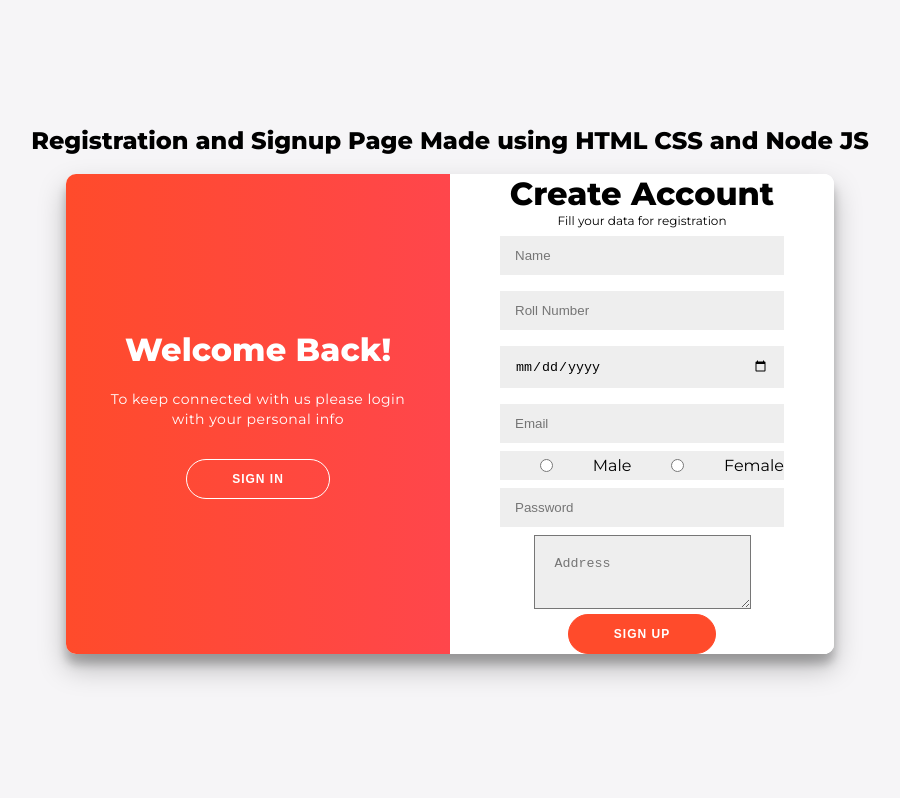
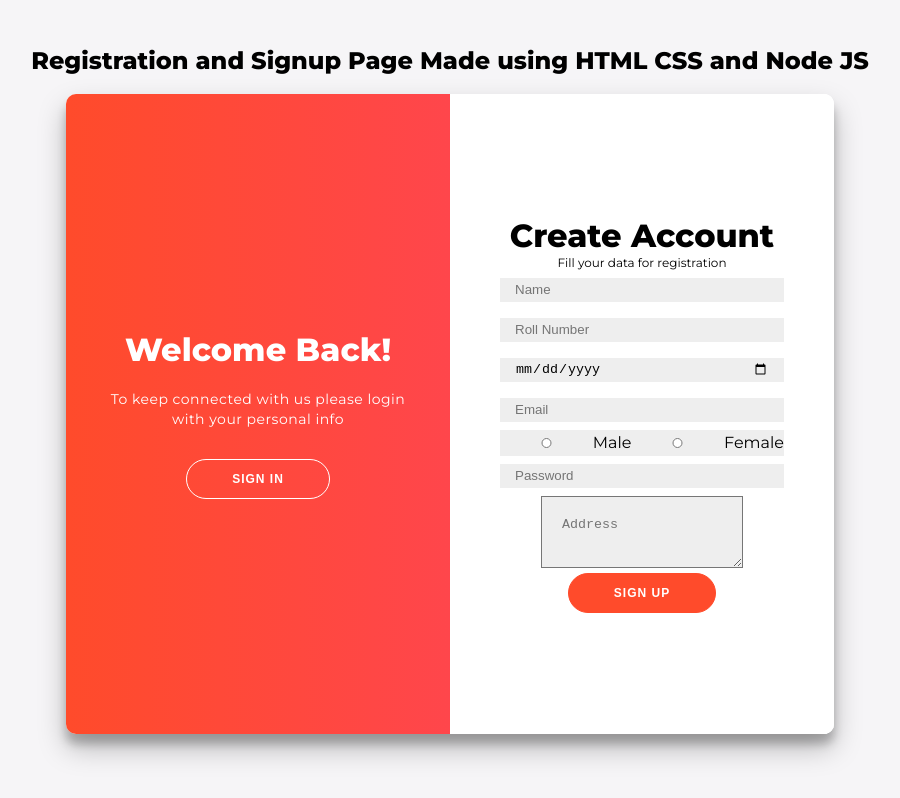
Before and after one commit to darklegend91/Node_Registration_form, a plain HTML site: page index.html in a window 1280 px wide. Both pictures are taken after a click on the button "SIGN UP". Shown: the whole page, without its empty margins (190-1090 px from the left). Drawn offline with Linux system fonts and the light colour scheme.

Commit message:
size changed

```diff
--- a/index.html
+++ b/index.html
@@ -1,44 +1,216 @@
 <!DOCTYPE html>
 <html lang="en">
   <head>
-    <meta charset="UTF-8">
-    <meta name="viewport" content="width=device-width, initial-scale=1.0">
+    <meta charset="UTF-8" />
+    <meta name="viewport" content="width=device-width, initial-scale=1.0" />
     <title>Signup and Signin Page</title>
     <style>
-        @import url('https://fonts.googleapis.com/css?family=Montserrat:400,800');
-        * { box-sizing: border-box; }
-        body { background: #f6f5f7; display: flex; justify-content: center; align-items: center; flex-direction: column; font-family: 'Montserrat', sans-serif; height: 100vh; margin: -20px 0 50px; }
-        h1 { font-weight: bold; margin: 0; }
-        h2 { text-align: center; }
-        p { font-size: 14px; font-weight: 100; line-height: 20px; letter-spacing: 0.5px; margin: 20px 0 30px; }
-        span { font-size: 12px; }
-        a { color: #333; font-size: 14px; text-decoration: none; margin: 15px 0; }
-        button { border-radius: 20px; border: 1px solid #FF4B2B; background-color: #FF4B2B; color: #FFFFFF; font-size: 12px; font-weight: bold; padding: 12px 45px; letter-spacing: 1px; text-transform: uppercase; transition: transform 80ms ease-in; }
-        button:active { transform: scale(0.95); }
-        button:focus { outline: none; }
-        button.ghost { background-color: transparent; border-color: #FFFFFF; }
-        form { background-color: #FFFFFF; display: flex; align-items: center; justify-content: center; flex-direction: column; padding: 0 50px; height: 100%; text-align: center; }
-        input { background-color: #eee; border: none; padding: 12px 15px; margin: 8px 0; width: 100%; }
-        .container { background-color: #fff; border-radius: 10px; box-shadow: 0 14px 28px rgba(0,0,0,0.25), 0 10px 10px rgba(0,0,0,0.22); position: relative; overflow: hidden; width: 768px; max-width: 100%; min-height: 480px; }
-        .form-container { position: absolute; top: 0; height: 100%; transition: all 0.6s ease-in-out; }
-        .sign-in-container { left: 0; width: 50%; z-index: 2; }
-        .container.right-panel-active .sign-in-container { transform: translateX(100%); }
-        .sign-up-container { left: 0; width: 50%; opacity: 0; z-index: 1; }
-        .container.right-panel-active .sign-up-container { transform: translateX(100%); opacity: 1; z-index: 5; animation: show 0.6s; }
-        @keyframes show { 0%, 49.99% { opacity: 0; z-index: 1; } 50%, 100% { opacity: 1; z-index: 5; } }
-        .overlay-container { position: absolute; top: 0; left: 50%; width: 50%; height: 100%; overflow: hidden; transition: transform 0.6s ease-in-out; z-index: 100; }
-        .container.right-panel-active .overlay-container { transform: translateX(-100%); }
-        .overlay { background: #FF416C; background: -webkit-linear-gradient(to right, #FF4B2B, #FF416C); background: linear-gradient(to right, #FF4B2B, #FF416C); background-repeat: no-repeat; background-size: cover; background-position: 0 0; color: #FFFFFF; position: relative; left: -100%; height: 100%; width: 200%; transform: translateX(0); transition: transform 0.6s ease-in-out; }
-        .container.right-panel-active .overlay { transform: translateX(50%); }
-        .overlay-panel { position: absolute; display: flex; align-items: center; justify-content: center; flex-direction: column; padding: 0 40px; text-align: center; top: 0; height: 100%; width: 50%; transform: translateX(0); transition: transform 0.6s ease-in-out; }
-        .overlay-left { transform: translateX(-20%); }
-        .container.right-panel-active .overlay-left { transform: translateX(0); }
-        .overlay-right { right: 0; transform: translateX(0); }
-        .container.right-panel-active .overlay-right { transform: translateX(20%); }
-        footer { background-color: #222; color: #fff; font-size: 14px; bottom: 0; position: fixed; left: 0; right: 0; text-align: center; z-index: 999; }
-        footer p { margin: 10px 0; }
-        footer i { color: red; }
-        footer a { color: #3c97bf; text-decoration: none; }
+      @import url("https://fonts.googleapis.com/css?family=Montserrat:400,800");
+      * {
+        box-sizing: border-box;
+        overflow: hidden;
+      }
+      body {
+        background: #f6f5f7;
+        display: flex;
+        justify-content: center;
+        align-items: center;
+        flex-direction: column;
+        font-family: "Montserrat", sans-serif;
+        height: 100vh;
+        margin: -20px 0 50px;
+      }
+      h1 {
+        font-weight: bold;
+        margin: 0;
+      }
+      h2 {
+        text-align: center;
+      }
+      p {
+        font-size: 14px;
+        font-weight: 100;
+        line-height: 20px;
+        letter-spacing: 0.5px;
+        margin: 20px 0 30px;
+      }
+      span {
+        font-size: 12px;
+      }
+      a {
+        color: #333;
+        font-size: 14px;
+        text-decoration: none;
+        margin: 15px 0;
+      }
+      button {
+        border-radius: 20px;
+        border: 1px solid #ff4b2b;
+        background-color: #ff4b2b;
+        color: #ffffff;
+        font-size: 12px;
+        font-weight: bold;
+        padding: 12px 45px;
+        letter-spacing: 1px;
+        text-transform: uppercase;
+        transition: transform 80ms ease-in;
+      }
+      button:active {
+        transform: scale(0.95);
+      }
+      button:focus {
+        outline: none;
+      }
+      button.ghost {
+        background-color: transparent;
+        border-color: #ffffff;
+      }
+      form {
+        background-color: #ffffff;
+        display: flex;
+        align-items: center;
+        justify-content: center;
+        flex-direction: column;
+        padding: 0 50px;
+        height: 100%;
+        text-align: center;
+      }
+      input {
+        background-color: #eee;
+        border: none;
+        padding: 12px 15px;
+        margin: 8px 0;
+        width: 100%;
+        height: 10px;
+      }
+      .container {
+        background-color: #fff;
+        border-radius: 10px;
+        box-shadow: 0 14px 28px rgba(0, 0, 0, 0.25),
+          0 10px 10px rgba(0, 0, 0, 0.22);
+        position: relative;
+        overflow: hidden;
+        width: 768px;
+        max-width: 100%;
+        min-height: 80vh;
+      }
+      .form-container {
+        position: absolute;
+        top: 0;
+        height: 100%;
+        transition: all 0.6s ease-in-out;
+      }
+      .sign-in-container {
+        left: 0;
+        width: 50%;
+        z-index: 2;
+      }
+      .container.right-panel-active .sign-in-container {
+        transform: translateX(100%);
+      }
+      .sign-up-container {
+        left: 0;
+        width: 50%;
+        opacity: 0;
+        z-index: 1;
+      }
+      .container.right-panel-active .sign-up-container {
+        transform: translateX(100%);
+        opacity: 1;
+        z-index: 5;
+        animation: show 0.6s;
+      }
+      @keyframes show {
+        0%,
+        49.99% {
+          opacity: 0;
+          z-index: 1;
+        }
+        50%,
+        100% {
+          opacity: 1;
+          z-index: 5;
+        }
+      }
+      .overlay-container {
+        position: absolute;
+        top: 0;
+        left: 50%;
+        width: 50%;
+        height: 100%;
+        overflow: hidden;
+        transition: transform 0.6s ease-in-out;
+        z-index: 100;
+      }
+      .container.right-panel-active .overlay-container {
+        transform: translateX(-100%);
+      }
+      .overlay {
+        background: #ff416c;
+        background: -webkit-linear-gradient(to right, #ff4b2b, #ff416c);
+        background: linear-gradient(to right, #ff4b2b, #ff416c);
+        background-repeat: no-repeat;
+        background-size: cover;
+        background-position: 0 0;
+        color: #ffffff;
+        position: relative;
+        left: -100%;
+        height: 100%;
+        width: 200%;
+        transform: translateX(0);
+        transition: transform 0.6s ease-in-out;
+      }
+      .container.right-panel-active .overlay {
+        transform: translateX(50%);
+      }
+      .overlay-panel {
+        position: absolute;
+        display: flex;
+        align-items: center;
+        justify-content: center;
+        flex-direction: column;
+        padding: 0 40px;
+        text-align: center;
+        top: 0;
+        height: 100%;
+        width: 50%;
+        transform: translateX(0);
+        transition: transform 0.6s ease-in-out;
+      }
+      .overlay-left {
+        transform: translateX(-20%);
+      }
+      .container.right-panel-active .overlay-left {
+        transform: translateX(0);
+      }
+      .overlay-right {
+        right: 0;
+        transform: translateX(0);
+      }
+      .container.right-panel-active .overlay-right {
+        transform: translateX(20%);
+      }
+      footer {
+        background-color: #222;
+        color: #fff;
+        font-size: 14px;
+        bottom: 0;
+        position: fixed;
+        left: 0;
+        right: 0;
+        text-align: center;
+        z-index: 999;
+      }
+      footer p {
+        margin: 10px 0;
+      }
+      footer i {
+        color: red;
+      }
+      footer a {
+        color: #3c97bf;
+        text-decoration: none;
+      }
 
       .modal {
         display: none;
@@ -48,7 +220,12 @@
         top: 0;
         width: 100%;
         height: 100%;
-            background-color: rgba(0, 0, 0, 0.4); /* Black background with opacity */
+        background-color: rgba(
+          0,
+          0,
+          0,
+          0.4
+        ); /* Black background with opacity */
         padding-top: 60px;
       }
 
@@ -85,16 +262,40 @@
           <h1>Create Account</h1>
           <span>Fill your data for registration</span>
           <input type="text" name="name" placeholder="Name" required />
-                <input type="number" name="rollNumber" placeholder="Roll Number" required />
+          <input
+            type="number"
+            name="rollNumber"
+            placeholder="Roll Number"
+            required
+          />
           <input type="date" name="dob" required />
           <input type="email" name="email" placeholder="Email" required />
-                <div class="gender" style="display: flex; align-items: center; width:100%; background-color: #eee;">
+          <div
+            class="gender"
+            style="
+              display: flex;
+              align-items: center;
+              width: 100%;
+              background-color: #eee;
+            "
+          >
             <input type="radio" name="gender" value="male" required />Male
             <input type="radio" name="gender" value="female" required />Female
           </div>
-                <input type="password" name="password" placeholder="Password" required />
-                <textarea name="address" rows="4" placeholder="Address" style="padding:20px;background-color: #eee;"></textarea>
-                <button type="submit" style="margin-top:5px">Sign Up</button>
+          <input
+            type="password"
+            name="password"
+            placeholder="Password"
+            required
+          />
+          <textarea
+            name="address"
+            rows="2"
+            columns="50"
+            placeholder="Address"
+            style="padding: 20px; background-color: #eee"
+          ></textarea>
+          <button type="submit" style="margin-top: 5px">Sign Up</button>
         </form>
       </div>
 
@@ -104,7 +305,12 @@
           <h1>Sign in</h1>
           <span>Use your User Name for displaying data</span>
           <input type="email" name="email" placeholder="Email" required />
-                <input type="password" name="password" placeholder="Password" required />
+          <input
+            type="password"
+            name="password"
+            placeholder="Password"
+            required
+          />
           <button type="submit">Sign In</button>
         </form>
       </div>
@@ -114,7 +320,9 @@
         <div class="overlay">
           <div class="overlay-panel overlay-left">
             <h1>Welcome Back!</h1>
-                    <p>To keep connected with us please login with your personal info</p>
+            <p>
+              To keep connected with us please login with your personal info
+            </p>
             <button class="ghost" id="signIn">Sign In</button>
           </div>
           <div class="overlay-panel overlay-right">
@@ -127,25 +335,25 @@
     </div>
 
     <script>
-        const signUpButton = document.getElementById('signUp');
-        const signInButton = document.getElementById('signIn');
-        const container = document.getElementById('container');
-        const signupForm = document.getElementById('signupForm');
-        const signinForm = document.getElementById('signinForm');
+      const signUpButton = document.getElementById("signUp");
+      const signInButton = document.getElementById("signIn");
+      const container = document.getElementById("container");
+      const signupForm = document.getElementById("signupForm");
+      const signinForm = document.getElementById("signinForm");
 
       // Switch to sign-up form when clicking sign-up button
-        signUpButton.addEventListener('click', () => {
+      signUpButton.addEventListener("click", () => {
         container.classList.add("right-panel-active");
       });
 
       // Switch to sign-in form when clicking sign-in button
-        signInButton.addEventListener('click', () => {
+      signInButton.addEventListener("click", () => {
         container.classList.remove("right-panel-active");
       });
 
       // Handle signup form submission
-        signupForm.addEventListener('submit', function (event) {
-            event.preventDefault();  // Prevent default form submission
+      signupForm.addEventListener("submit", function (event) {
+        event.preventDefault(); // Prevent default form submission
 
         // Prepare form data to be sent via AJAX
         const formData = new FormData(signupForm);
@@ -155,29 +363,29 @@
         });
 
         // Send the form data using fetch
-            fetch('/signup', {
-                method: 'POST',
-                body: data
+        fetch("/signup", {
+          method: "POST",
+          body: data,
         })
-            .then(response => {
+          .then((response) => {
             if (response.ok) {
               // Show success alert and switch to sign-in form
-                    alert('Registration successful! Please sign in now.');
-                    container.classList.add('right-panel-active');
+              alert("Registration successful! Please sign in now.");
+              container.classList.add("right-panel-active");
             } else {
-                    response.text().then(text => {
+              response.text().then((text) => {
                 alert(text); // Show alert if there was an error (e.g., email already exists)
               });
             }
           })
-            .catch(error => {
-                alert('Error: ' + error.message);
+          .catch((error) => {
+            alert("Error: " + error.message);
           });
       });
 
       // Handle signin form submission
-        signinForm.addEventListener('submit', function (event) {
-            event.preventDefault();  // Prevent default form submission
+      signinForm.addEventListener("submit", function (event) {
+        event.preventDefault(); // Prevent default form submission
 
         // Prepare form data to be sent via AJAX
         const formData = new FormData(signinForm);
@@ -187,27 +395,27 @@
         });
 
         // Send the form data using fetch
-            fetch('/signin', {
-                method: 'POST',
-                body: data
+        fetch("/signin", {
+          method: "POST",
+          body: data,
         })
-            .then(response => {
+          .then((response) => {
             if (response.ok) {
               // Successfully logged in, show user data in an alert
               return response.text(); // Get the response text with user data
             } else {
               // If invalid credentials, show alert
-                    alert('Invalid credentials. Please try again.');
+              alert("Invalid credentials. Please try again.");
             }
           })
-            .then(data => {
+          .then((data) => {
             if (data) {
               // Successfully logged in, display user data in an alert
-                    alert(data);  // Show user data in the alert
+              alert(data); // Show user data in the alert
             }
           })
-            .catch(error => {
-                alert('Error: ' + error.message);
+          .catch((error) => {
+            alert("Error: " + error.message);
           });
       });
     </script>
```
Lines whose indentation alone changed are shown as unchanged.
